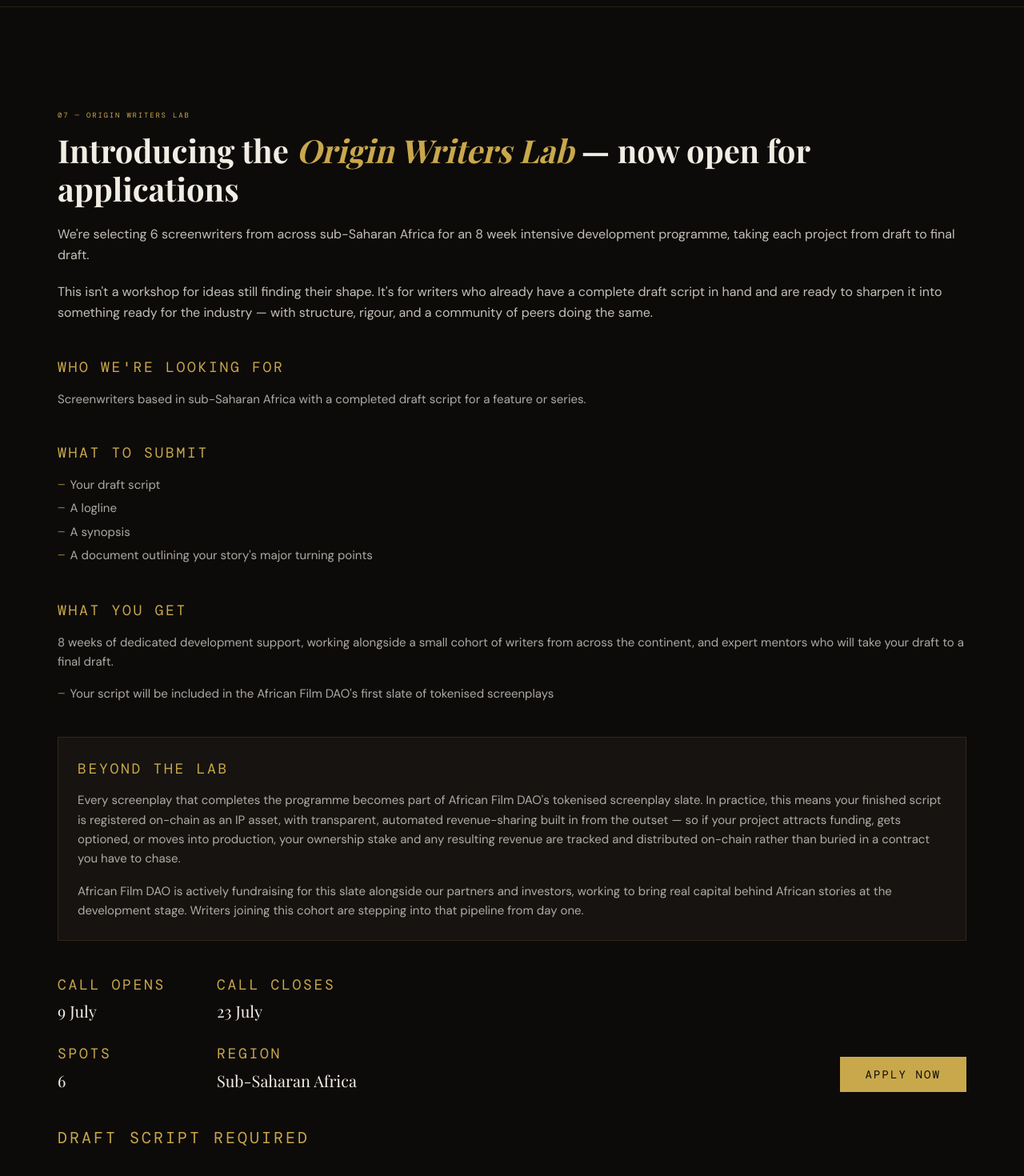
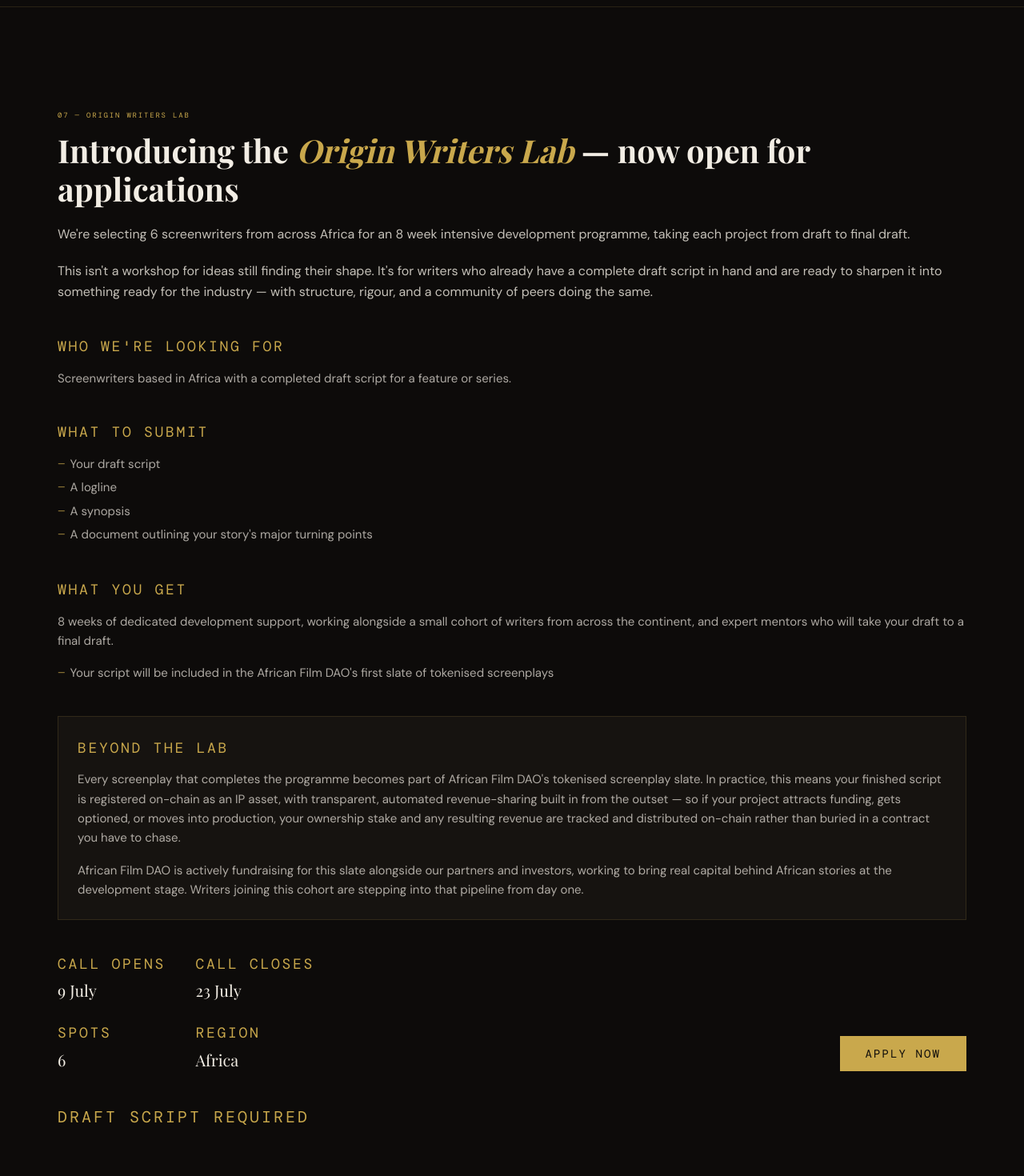
Before and after one commit to nafia007/hacc, a React (Vite) app: page / in a window 1280 px wide. Shown: the part 3084-4554 px from the top of the page at 80% size. Built offline with nearby package versions, Linux system fonts and the light colour scheme; a web font is replaced by a local one.

Commit message:
Change sub-Saharan Africa to Africa on Writers Lab page

```diff
--- a/src/sections/WritersLab.tsx
+++ b/src/sections/WritersLab.tsx
@@ -37,7 +37,7 @@
           </h2>
 
           <p className="text-cream/80 text-base leading-relaxed mb-5">
-            We&apos;re selecting 6 screenwriters from across sub-Saharan Africa for an 8 week
+            We&apos;re selecting 6 screenwriters from across Africa for an 8 week
             intensive development programme, taking each project from draft to final draft.
           </p>
 
@@ -53,7 +53,7 @@
               Who we&apos;re looking for
             </p>
             <p className="text-cream/70 text-[15px] leading-relaxed">
-              Screenwriters based in sub-Saharan Africa with a completed draft script for a feature
+              Screenwriters based in Africa with a completed draft script for a feature
               or series.
             </p>
           </div>
@@ -140,7 +140,7 @@
                 <p className="font-mono text-[18px] tracking-[0.15em] text-gold uppercase mb-1">
                   Region
                 </p>
-                <p className="font-display text-cream text-xl">Sub-Saharan Africa</p>
+                <p className="font-display text-cream text-xl">Africa</p>
               </div>
             </div>
 
```
